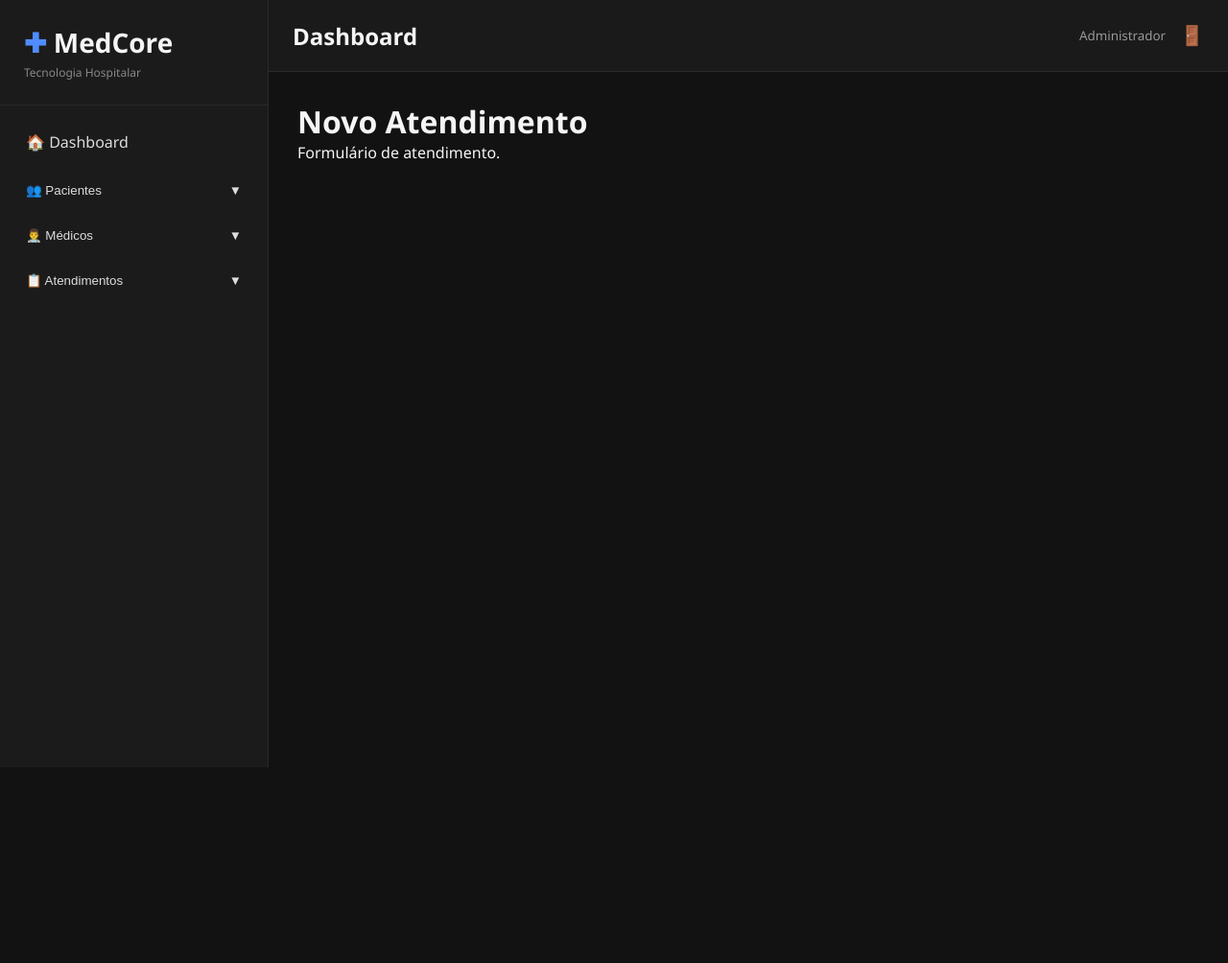
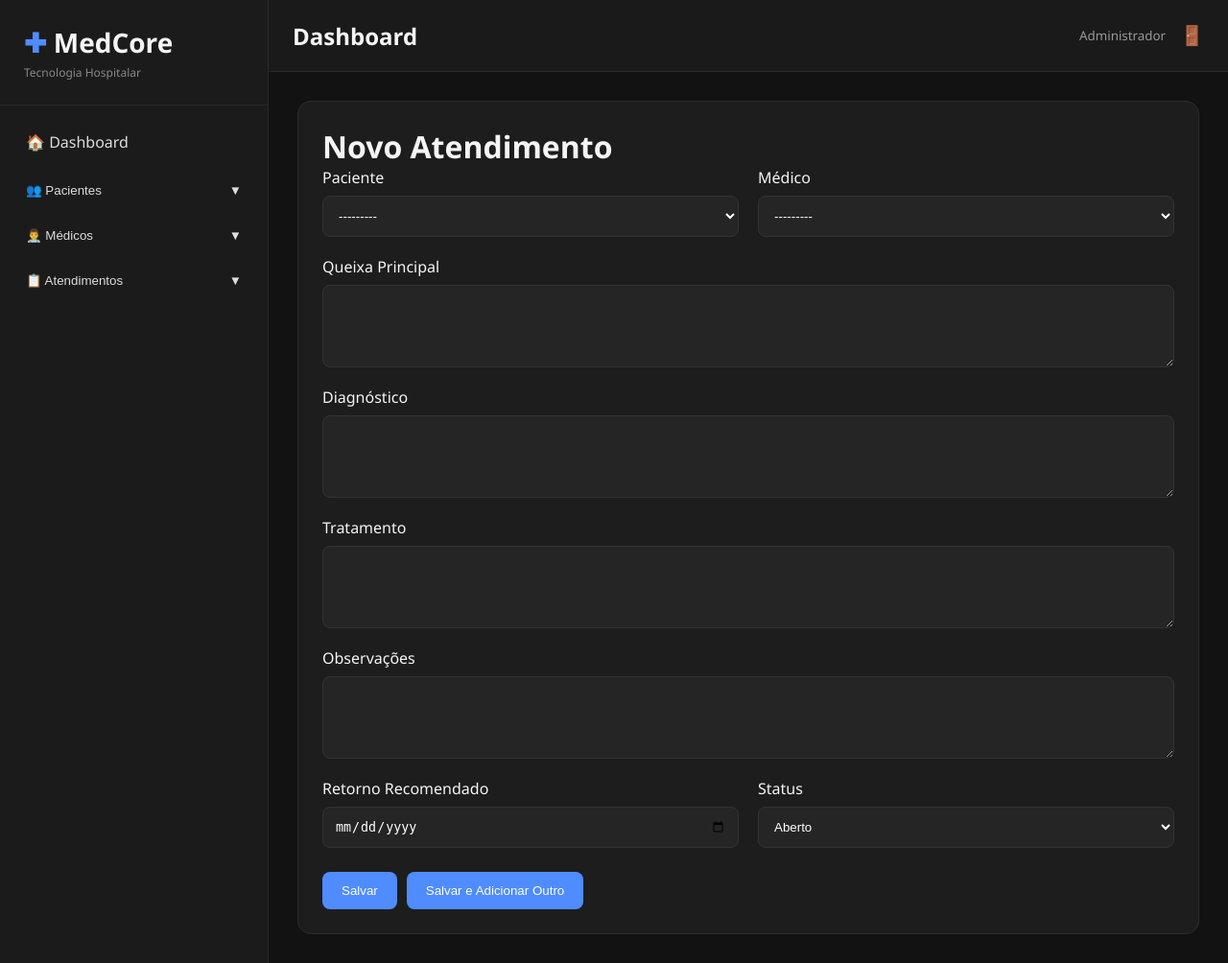
Before and after one commit to Guto2005/MedCore, a Django app: page /atendimentos/novo/ in a window 1280 px wide. Shown: the whole page at 96% size. Before the commit the page ends 800 px from the top, so only its background shows below. Run offline with Django 4.2, Linux system fonts and the light colour scheme; data that the repository does not hold is empty.

Commit message:
feat: implementar módulo completo de atendimentos

```diff
--- /dev/null
+++ b/atendimentos/forms.py
@@ -0,0 +1,55 @@
+from django import forms
+
+from .models import Atendimento
+
+
+class AtendimentoForm(forms.ModelForm):
+
+    class Meta:
+
+        model = Atendimento
+
+        fields = [
+            'paciente',
+            'medico',
+            'queixa_principal',
+            'diagnostico',
+            'tratamento',
+            'observacoes',
+            'retorno_recomendado',
+            'status'
+        ]
+
+        widgets = {
+
+            'queixa_principal': forms.Textarea(
+                attrs={
+                    'rows': 4
+                }
+            ),
+
+            'diagnostico': forms.Textarea(
+                attrs={
+                    'rows': 4
+                }
+            ),
+
+            'tratamento': forms.Textarea(
+                attrs={
+                    'rows': 4
+                }
+            ),
+
+            'observacoes': forms.Textarea(
+                attrs={
+                    'rows': 4
+                }
+            ),
+
+            'retorno_recomendado': forms.DateInput(
+                attrs={
+                    'type': 'date'
+                }
+            )
+
+        }
--- a/atendimentos/models.py
+++ b/atendimentos/models.py
@@ -4,6 +4,13 @@ from medicos.models import Medico
 
 
 class Atendimento(models.Model):
+
+    STATUS_CHOICES = [
+        ('ABERTO', 'Aberto'),
+        ('FINALIZADO', 'Finalizado'),
+        ('CANCELADO', 'Cancelado'),
+    ]
+
     paciente = models.ForeignKey(
         Paciente,
         on_delete=models.CASCADE
@@ -33,5 +40,15 @@ class Atendimento(models.Model):
         blank=True
     )
 
+    status = models.CharField(
+        max_length=20,
+        choices=STATUS_CHOICES,
+        default='ABERTO'
+    )
+
     def __str__(self):
-        return f"{self.paciente.nome} - {self.data_atendimento}"
+
+        return (
+            f"{self.paciente.nome} - "
+            f"{self.data_atendimento:%d/%m/%Y}"
+        )
--- a/atendimentos/templates/atendimentos/novo.html
+++ b/atendimentos/templates/atendimentos/novo.html
@@ -2,10 +2,166 @@
 
 {% block content %}
 
-<h1>Novo Atendimento</h1>
+<style>
 
-<p>
-    Formulário de atendimento.
-</p>
+    .form-card {
+
+        background: #1d1d1d;
+
+        border: 1px solid #2c2c2c;
+
+        border-radius: 14px;
+
+        padding: 25px;
+
+        max-width: 1000px;
+    }
+
+    .form-grid {
+
+        display: grid;
+
+        grid-template-columns: repeat(2, 1fr);
+
+        gap: 20px;
+    }
+
+    .form-group {
+
+        display: flex;
+
+        flex-direction: column;
+    }
+
+    .form-group-full {
+
+        grid-column: 1 / -1;
+    }
+
+    label {
+
+        margin-bottom: 8px;
+    }
+
+    input,
+    select,
+    textarea {
+
+        background: #252525;
+
+        border: 1px solid #333;
+
+        border-radius: 8px;
+
+        padding: 12px;
+
+        color: white;
+    }
+
+    .acoes-formulario {
+
+        margin-top: 25px;
+
+        display: flex;
+
+        gap: 10px;
+    }
+
+    .btn-salvar {
+
+        background: #4f8cff;
+
+        color: white;
+
+        border: none;
+
+        padding: 12px 20px;
+
+        border-radius: 8px;
+
+        cursor: pointer;
+    }
+
+</style>
+
+<div class="form-card">
+
+    <h1>
+        Novo Atendimento
+    </h1>
+
+    <form method="POST">
+
+        {% csrf_token %}
+
+        <div class="form-grid">
+
+            <div class="form-group">
+                <label>Paciente</label>
+                {{ form.paciente }}
+            </div>
+
+            <div class="form-group">
+                <label>Médico</label>
+                {{ form.medico }}
+            </div>
+
+            <div class="form-group form-group-full">
+                <label>Queixa Principal</label>
+                {{ form.queixa_principal }}
+            </div>
+
+            <div class="form-group form-group-full">
+                <label>Diagnóstico</label>
+                {{ form.diagnostico }}
+            </div>
+
+            <div class="form-group form-group-full">
+                <label>Tratamento</label>
+                {{ form.tratamento }}
+            </div>
+
+            <div class="form-group form-group-full">
+                <label>Observações</label>
+                {{ form.observacoes }}
+            </div>
+
+            <div class="form-group">
+                <label>Retorno Recomendado</label>
+                {{ form.retorno_recomendado }}
+            </div>
+
+            <div class="form-group">
+                <label>Status</label>
+                {{ form.status }}
+            </div>
+
+        </div>
+
+        <div class="acoes-formulario">
+
+            <button
+                type="submit"
+                name="acao"
+                value="salvar"
+                class="btn-salvar"
+            >
+                Salvar
+            </button>
+
+            <button
+                type="submit"
+                name="acao"
+                value="novo"
+                class="btn-salvar"
+            >
+                Salvar e Adicionar Outro
+            </button>
+
+        </div>
+
+    </form>
+
+</div>
 
 {% endblock %}
--- a/atendimentos/urls.py
+++ b/atendimentos/urls.py
@@ -2,6 +2,7 @@ from django.urls import path
 from . import views
 
 urlpatterns = [
+
     path(
         '',
         views.listar_atendimentos,
@@ -13,4 +14,11 @@ urlpatterns = [
         views.novo_atendimento,
         name='novo_atendimento'
     ),
+
+    path(
+        '<int:atendimento_id>/',
+        views.detalhes_atendimento,
+        name='detalhes_atendimento'
+    ),
+
 ]
--- a/atendimentos/views.py
+++ b/atendimentos/views.py
@@ -1,17 +1,114 @@
-from django.shortcuts import render
+from django.shortcuts import (
+    render,
+    redirect,
+    get_object_or_404
+)
+
+from django.db.models import Q
+
+from .models import Atendimento
+from .forms import AtendimentoForm
 
 
 def listar_atendimentos(request):
 
+    busca = request.GET.get(
+        'busca',
+        ''
+    )
+
+    atendimentos = (
+        Atendimento.objects
+        .select_related(
+            'paciente',
+            'medico',
+            'medico__usuario'
+        )
+    )
+
+    if busca:
+
+        atendimentos = atendimentos.filter(
+
+            Q(
+                paciente__nome__icontains=busca
+            )
+
+            |
+
+            Q(
+                medico__usuario__nome__icontains=busca
+            )
+
+        )
+
+    atendimentos = atendimentos.order_by(
+        '-data_atendimento'
+    )
+
     return render(
         request,
-        'atendimentos/listar.html'
+        'atendimentos/listar.html',
+        {
+            'atendimentos': atendimentos,
+            'busca': busca
+        }
     )
 
 
 def novo_atendimento(request):
 
+    if request.method == 'POST':
+
+        form = AtendimentoForm(
+            request.POST
+        )
+
+        if form.is_valid():
+
+            form.save()
+
+            acao = request.POST.get(
+                'acao'
+            )
+
+            if acao == 'novo':
+
+                return redirect(
+                    'novo_atendimento'
+                )
+
+            return redirect(
+                'listar_atendimentos'
+            )
+
+    else:
+
+        form = AtendimentoForm()
+
     return render(
         request,
-        'atendimentos/novo.html'
+        'atendimentos/novo.html',
+        {
+            'form': form
+        }
     )
+
+
+def detalhes_atendimento(
+    request,
+    atendimento_id
+):
+
+    atendimento = get_object_or_404(
+        Atendimento,
+        id=atendimento_id
+    )
+
+    return render(
+        request,
+        'atendimentos/detalhes.html',
+        {
+            'atendimento': atendimento
+        }
+    )
```
Also changed, not shown: atendimentos/templates/atendimentos/detalhes.html (added, +113 -0 lines), atendimentos/templates/atendimentos/listar.html (+196 -4 lines), atendimentos/migrations/0002_atendimento_status.py (added).
